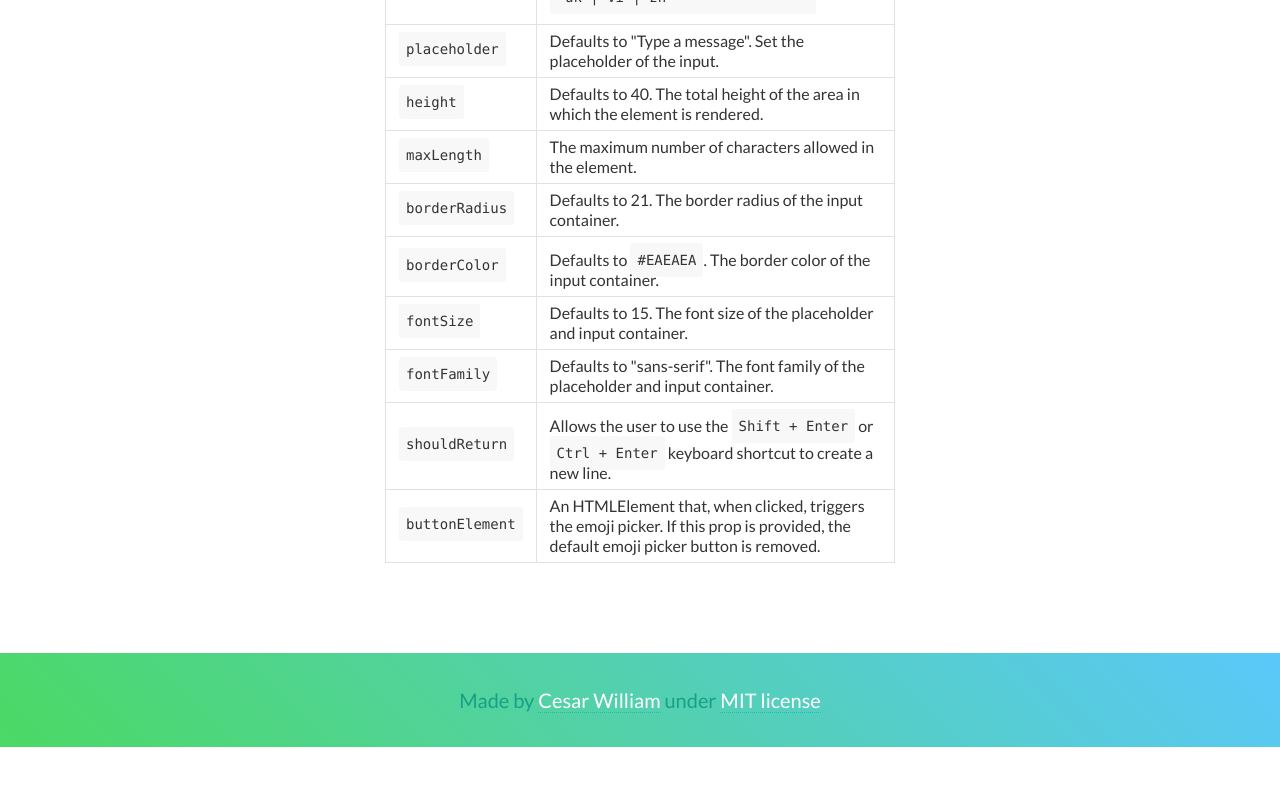
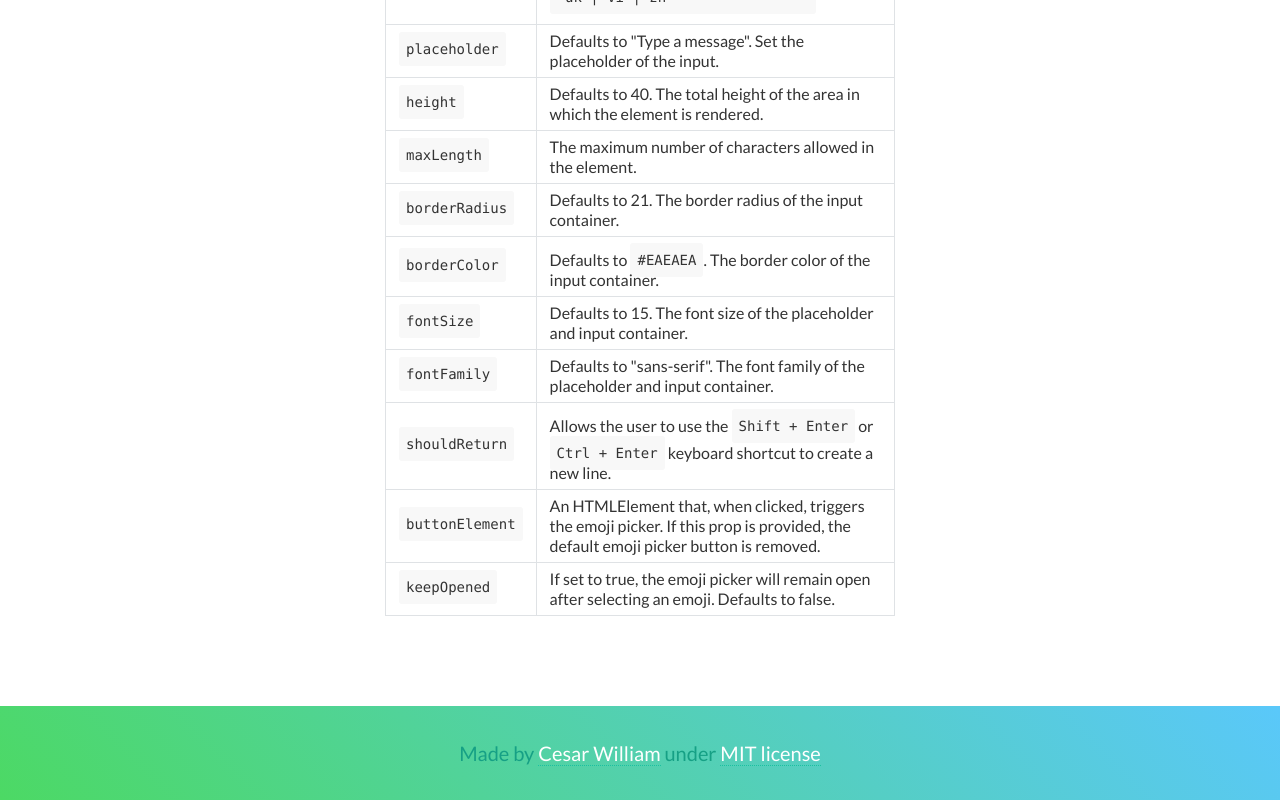
Before and after one commit to cesarwbr/react-input-emoji, a React (Create React App) app in the folder example/: page / in a window 1280 px wide. Shown: the part 3146-3946 px from the top of the page. Before the commit the page ends 3893 px from the top, so only its background shows below. Built offline with nearby package versions, Linux system fonts and the light colour scheme; a small style sheet from the web is missing.

Commit message:
fix: add keepOpened prop to the documentation

```diff
--- a/example/src/App.js
+++ b/example/src/App.js
@@ -288,6 +288,14 @@ export default function App() {
               An HTMLElement that, when clicked, triggers the emoji picker. If this prop is provided, the default emoji picker button is removed.
               </TableTd>
             </TableTr>
+            <TableTr>
+              <TableTd>
+                <Code>keepOpened</Code>
+              </TableTd>
+              <TableTd>
+              If set to true, the emoji picker will remain open after selecting an emoji. Defaults to false.
+              </TableTd>
+            </TableTr>
           </tbody>
         </Table>
       </Main>
```
Also changed, not shown: 1 other file (tests, documents, lock files or other folders).
